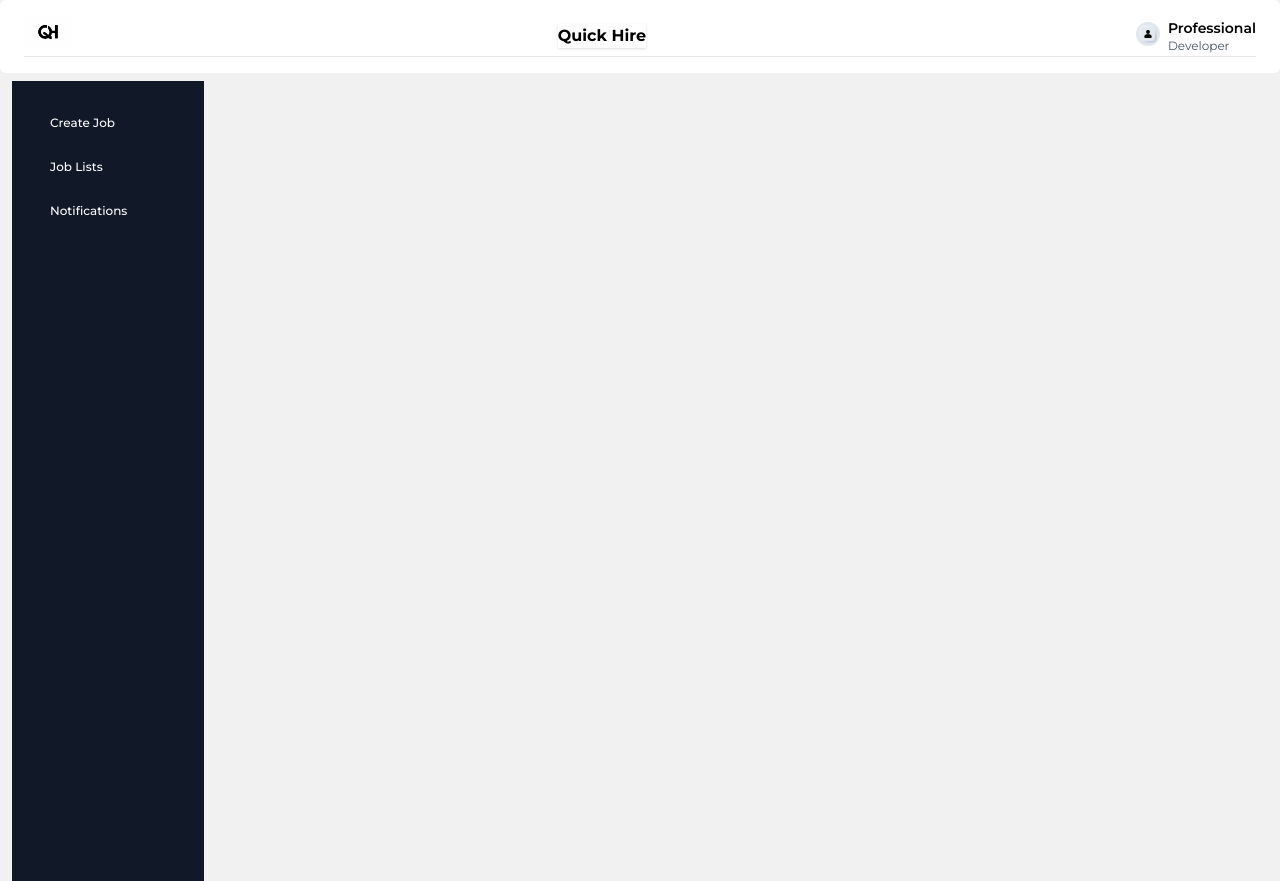
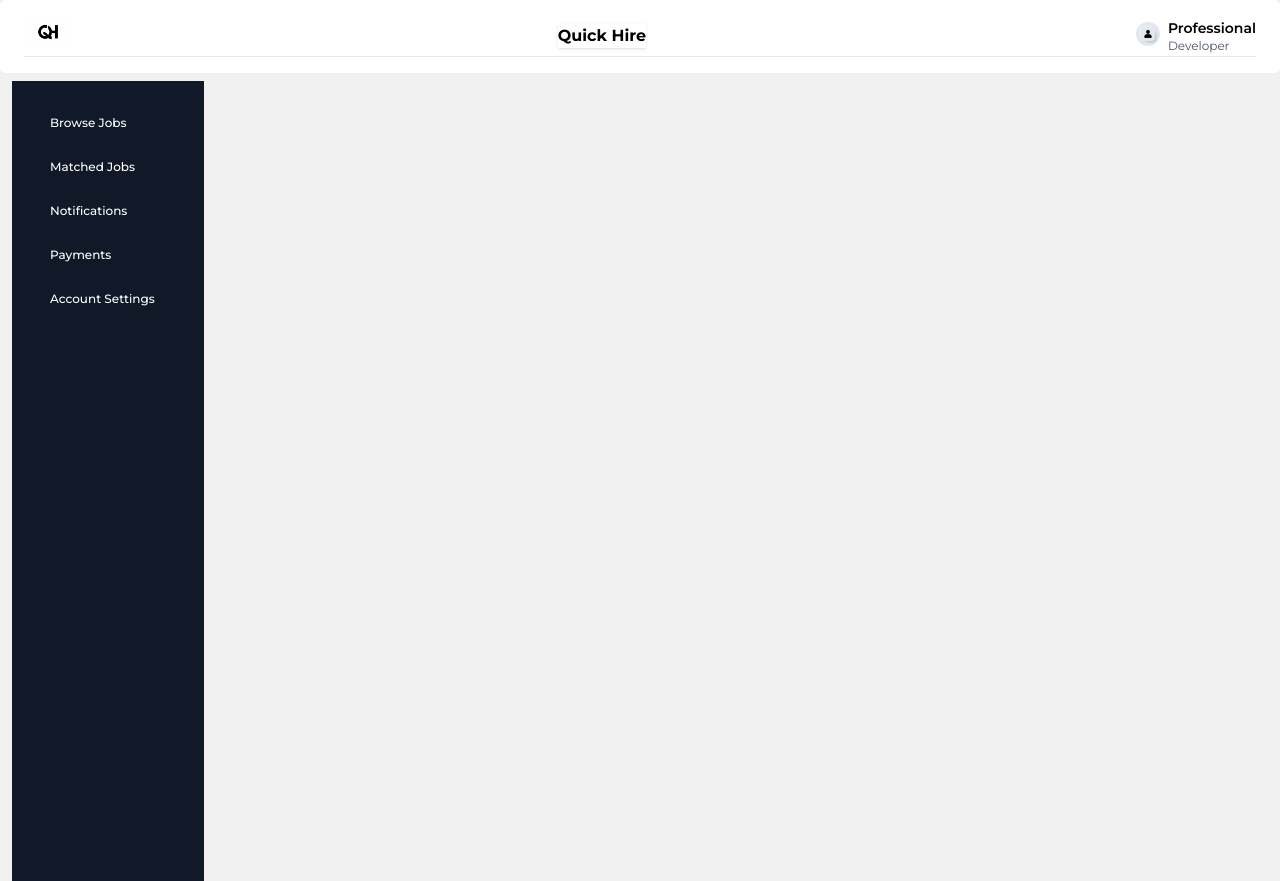
Before and after one commit to gowthamdongari/QuickHire, a React (Vite) app in the folder frontend/: page /home in a window 1280 px wide. Built offline with nearby package versions, Linux system fonts and the light colour scheme.

Commit message:
sample validation

```diff
--- a/frontend/src/auth/LandingPage.jsx
+++ b/frontend/src/auth/LandingPage.jsx
@@ -34,7 +34,7 @@ const LandingPage = () => {
 
   return (
     <div className="max-h-screen flex flex-col">
-      <TopNavBar />
+      <TopNavBar  isLandingPage ={true}/>
       <main>
         <div className="ml-10 mr-10">
           <MainFeaturedPost post={mainFeaturedPost} />
--- a/frontend/src/auth/SignIn.jsx
+++ b/frontend/src/auth/SignIn.jsx
@@ -4,10 +4,24 @@ import { Link } from "react-router-dom";
 import TopNavBar from "../components/TopNavBar";
 
 const SignIn = () => {
+  const [username, setUsername] = useState('');
+  const [isValid, setIsValid] = useState(true);
+
+  const validateUsername = (username) => {
+    // Example validation: username must be at least 5 characters long
+    const regex = /^[A-Z0-9. _%+-]+@[A-Z0-9. -]+\. [A-Z]{2,}$/i;
+    return regex.test(username);
+  };
+
+  const handleChange = (event) => {
+    const { value } = event.target;
+    setUsername(value);
+    setIsValid(validateUsername(value));
+  };
   return (
     <>
       <div className="max-h-screen flex flex-col">
-        <TopNavBar />
+        {/* <TopNavBar  /> */}
         {/*
       This example requires updating your template:
 
@@ -53,10 +67,18 @@ const SignIn = () => {
                       id="email"
                       name="email"
                       type="email"
+                      value={username}
+                      onChange={handleChange}
                       autoComplete="email"
-                      required
-                      className="block w-full rounded-md border-0 py-1.5 text-gray-900 shadow-sm ring-1 ring-inset ring-gray-300 placeholder:text-gray-400 focus:ring-2 focus:ring-inset focus:ring-indigo-600 sm:text-sm sm:leading-6"
+
+                      className={`block w-full rounded-md border-0 py-1.5 text-gray-900 shadow-sm ring-1 ring-inset ring-gray-300 placeholder:text-gray-400 focus:ring-2 focus:ring-inset focus:ring-indigo-600 sm:text-sm sm:leading-6 ${
+                        isValid ? 'border-gray-300' : 'border-red-500'}`}
                     />
+                    {!isValid && (
+          <p className="mt-2 text-sm text-red-600" id="username-error">
+            Username must contain only letters, numbers 1-9, @, and be at least 3 characters long.
+          </p>
+        )}
                   </div>
                 </div>
 
--- a/frontend/src/components/SideNavBar.jsx
+++ b/frontend/src/components/SideNavBar.jsx
@@ -44,6 +44,28 @@ const SideNavBar = () => {
       link: "/home/notifications",
     },
   ];
+  const ProfessionalLinks = [
+    {
+      title: "Browse Jobs",
+      link: "/home/BrowseJobs",
+    },
+    {
+      title: "Matched Jobs",
+      link: "/home/MatchedJobs",
+    },
+    {
+      title: "Notifications",
+      link: "/home/notifications",
+    },
+    {
+      title: "Payments",
+      link: "/home/Payments",
+    },
+    {
+      title: "Account Settings",
+      link: "/home/AccountSettings",
+    },
+  ];
 
   return (
     <aside>
@@ -51,7 +73,7 @@ const SideNavBar = () => {
         {/* Navigation links */}
         <nav>
           {/* Repeat this structure for each menu item */}
-          {employerLinks.map((item) => {
+          {ProfessionalLinks.map((item) => {
             return (
               <NavLink
                 to={item.link}
```
